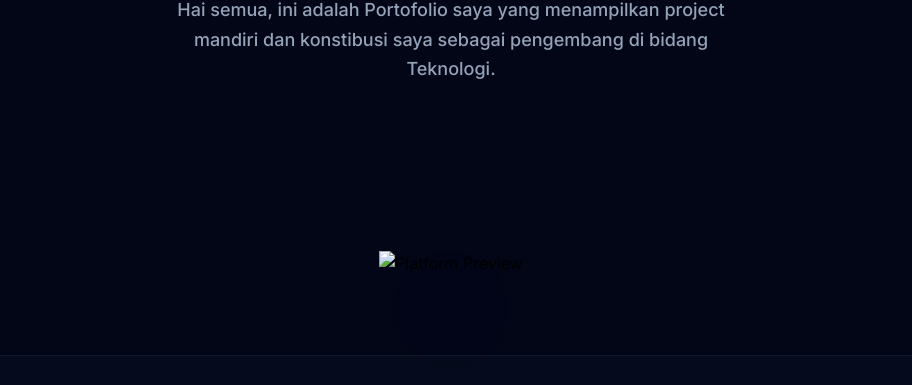
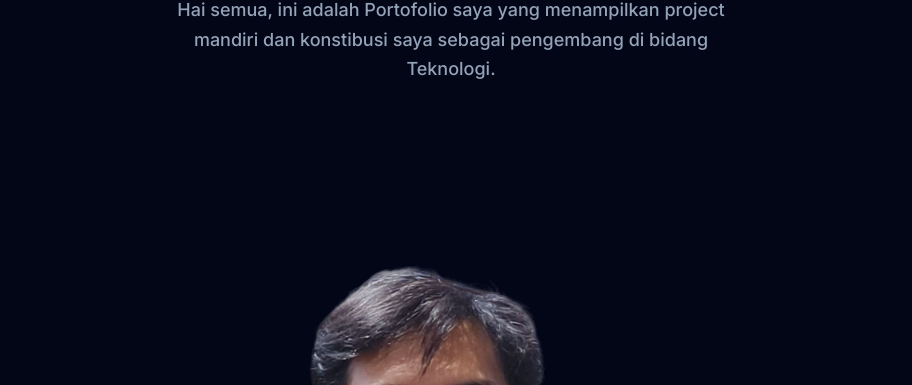
Before and after one commit to agiarlan/agiarlan.github.io, a plain HTML site: page index.html in a window 1280 px wide. Shown: the part 484-869 px from the top of the page, without its empty margins (189-1101 px from the left). Drawn offline with nearby package versions, Linux system fonts and the light colour scheme; some packages are replaced by stand-ins of ours; a script that the page names is missing.

Commit message:
Update index.html

```diff
--- a/index.html
+++ b/index.html
@@ -57,7 +57,7 @@
 
 			<div class="mt-28 relative max-w-5xl mx-auto" data-aos="fade-up" data-aos-delay="300">
 				<div class="absolute inset-x-10 -bottom-10 h-1/2 bg-brand-500/10 blur-3xl rounded-full pointer-events-none"></div>
-				<img src="assets/img/profile/agiArlan.png'" alt="Platform Preview" class="w-18 h-18 object-cover block">
+				<img src="assets/img/profile/agiArlan.png" alt="Platform Preview" class="w-18 h-18 object-cover block">
 			</div>
 		</section>
 
```
